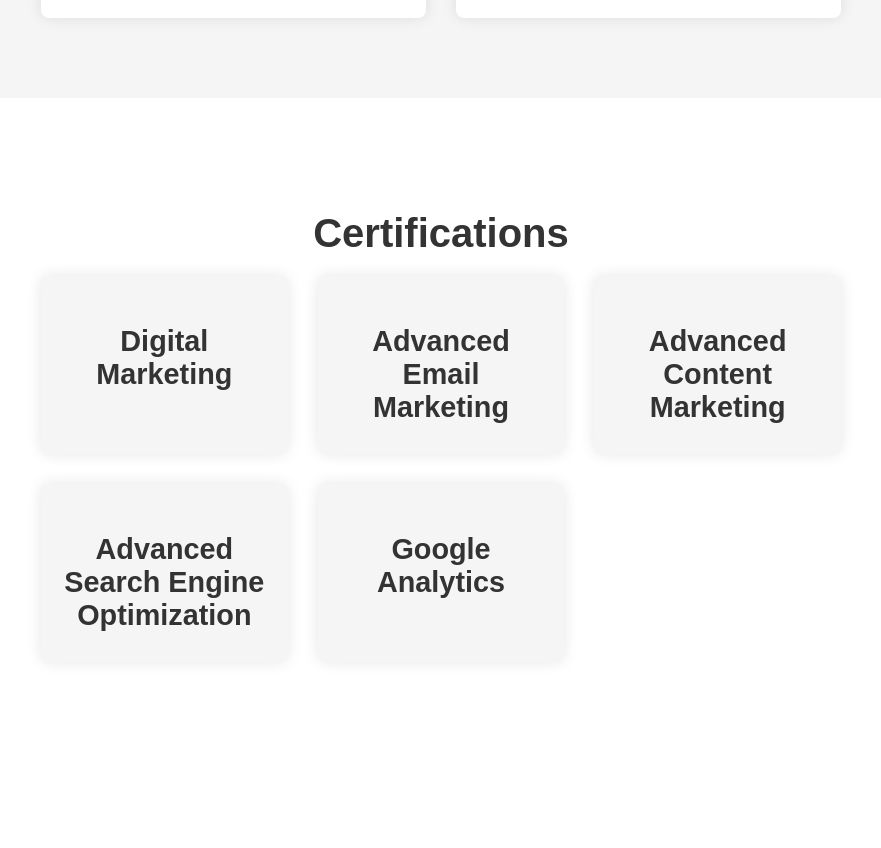
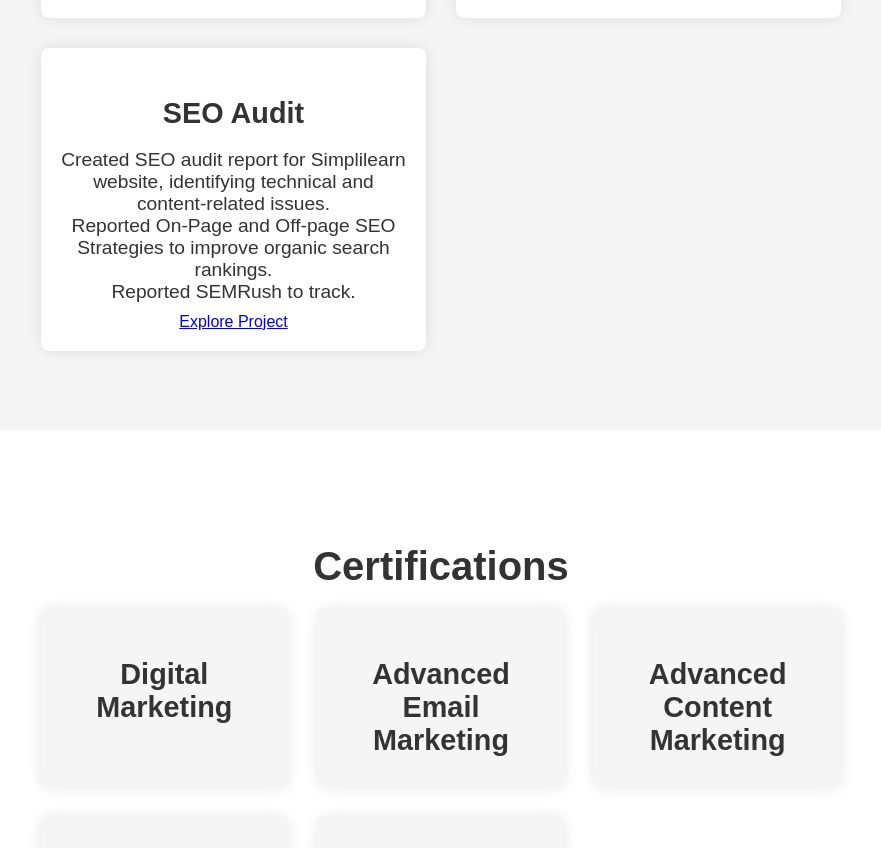
Before and after one commit to Snehaa06/Snehaa06-Portfolio, a plain HTML site: page index.html in a window 1280 px wide. Shown: the part 2998-3846 px from the top of the page, without its empty margins (199-1080 px from the left). Drawn offline with Linux system fonts and the light colour scheme.

Commit message:
Update index.html
Signed-off-by: Snehaa06 <100424725+Snehaa06@users.noreply.github.com>

```diff
--- a/index.html
+++ b/index.html
@@ -135,6 +135,15 @@
                 </div>
             </div>
             <!-- Project 3 -->
+             <div class="project-card">
+                <div class="project-info">
+                    <h3>SEO Audit</h3>
+                    <p>Created SEO audit report for Simplilearn website, identifying technical and content-related issues.<br>
+                       Reported On-Page and Off-page SEO Strategies to improve organic search rankings.<br>
+                          Reported SEMRush to track.</p>
+                    <a href="https://drive.google.com/file/d/1W0cuhHVqKj5e9S69HM12tRT53HrZliwD/view?usp=sharing" class="download-resume-button" target="_blank" rel="noopener noreferrer">Explore Project</a>
+                </div>
+            </div>
                         <!-- Add more projects as needed -->
         </div>
     </div>
```
